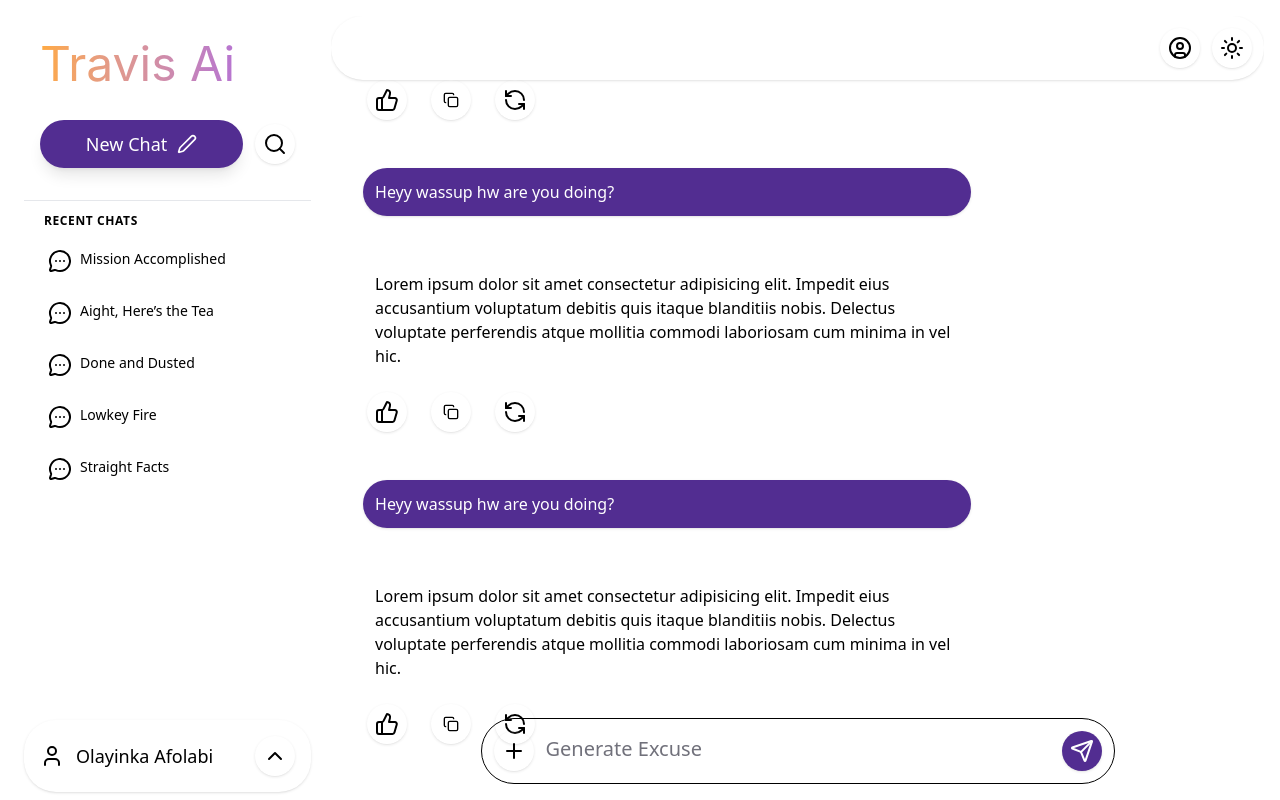
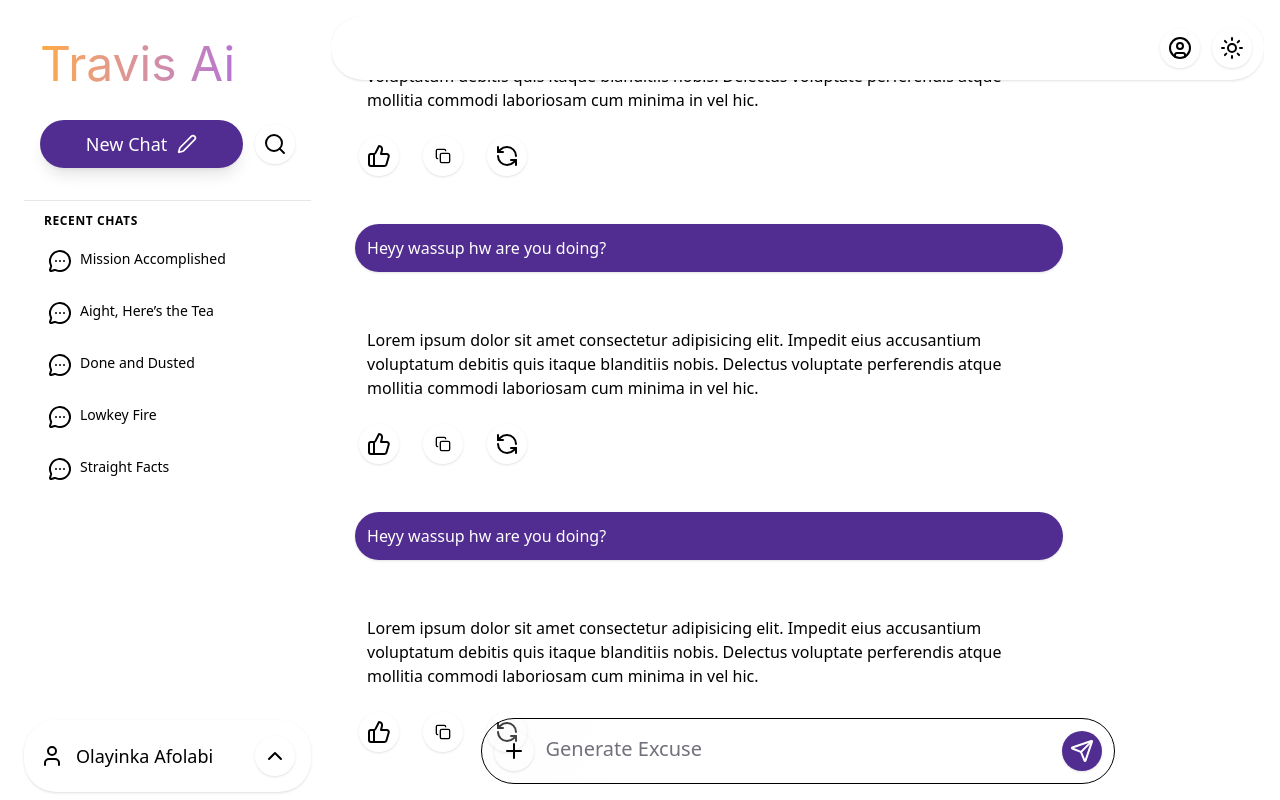
Before and after one commit to Afolabiyinka/Travis-ai, a React (Vite) app: page /ai/chat in a window 1280 px wide. Built offline with nearby package versions, Linux system fonts and the light colour scheme.

Commit message:
Fixing css bugs

```diff
--- a/src/components/custom/TextArea.tsx
+++ b/src/components/custom/TextArea.tsx
@@ -44,7 +44,7 @@ const TextArea = ({
   }, []);
 
   return (
-    <div className="relative w-full border p-3 gap-3 flex rounded-full items-center">
+    <div className="relative w-full border p-3 gap-3 flex rounded-full items-center backdrop-blur-3xl">
       <IconButton icon="Plus" tooltip="Upload a file" onClick={onIconClick} />
 
       <textarea
--- a/src/components/custom/chatbuble.tsx
+++ b/src/components/custom/chatbuble.tsx
@@ -13,7 +13,7 @@ const ChatBubble = ({ text, isBot }: ChatBubbleProps) => {
       p-2  mb-3`}
     >
       <div
-        className={`max-w-[80%] md:max-w-[70%] wrap-break-word p-3 rounded-full text-sm md:text-base
+        className={`max-w-[90%] md:max-w-[80%] wrap-break-word p-3 rounded-full text-sm md:text-base
           ${isBot ? "" : "bg-m-accent text-white shadow"}`}
       >
         {text}
--- a/src/pages/main/MainLayout.tsx
+++ b/src/pages/main/MainLayout.tsx
@@ -27,7 +27,7 @@ const MainLayout = () => {
           initial={{ y: 100, opacity: 0 }}
           animate={{ y: 0, opacity: 1 }}
           transition={{ ease: "easeIn", duration: 0.5, delay: 0.4 }}
-          className="w-full max-w-[650px] mx-auto fixed z-50 bottom-4 px-2"
+          className="w-full max-w-[650px] mx-auto fixed  bottom-4 px-2"
         >
           <TextArea text="Generate Excuse" />
         </motion.div>
--- a/src/pages/main/app/Chat.tsx
+++ b/src/pages/main/app/Chat.tsx
@@ -55,7 +55,7 @@ const Chat = () => {
     <div className="relative w-full h-full flex flex-col">
       <div
         ref={containerRef}
-        className="flex-1 overflow-y-auto p-4 gap-4 flex flex-col"
+        className="flex-1 overflow-y-auto p-2 gap-4 flex flex-col"
       >
         {messages.map((msg, i) => (
           <ChatBubble key={i} text={msg.text} isBot={msg.isBot} />
--- a/src/pages/main/nav/AccountNav.tsx
+++ b/src/pages/main/nav/AccountNav.tsx
@@ -41,7 +41,7 @@ const AccountNav = () => {
       shadow-xl"
           >
             <span
-              className="flex justify-between cursor-pointer p-2 gap-2 w-full hover:bg-neutral-100 dark:hover:bg-neutral-800 rounded-md transition"
+              className="flex justify-between cursor-pointer backdrop-blur-lg p-2 gap-2 w-full hover:bg-neutral-100 dark:hover:bg-neutral-800 rounded-md transition"
               onClick={() => handleClick("light")}
             >
               Light <Icon icon="Sun" />
--- a/src/pages/main/nav/SideBar.tsx
+++ b/src/pages/main/nav/SideBar.tsx
@@ -44,7 +44,7 @@ const SideBar = () => {
       {asideOpen && (
         <div
           onClick={() => setAsideOpen(false)}
-          className="fixed inset-0 z-40 bg-black/40 backdrop-blur-sm lg:hidden animate-in fade-in duration-200"
+          className="fixed inset-0 z-40 bg-black/40 backdrop-blur-lg lg:hidden animate-in fade-in duration-200"
           aria-hidden="true"
         />
       )}
```
